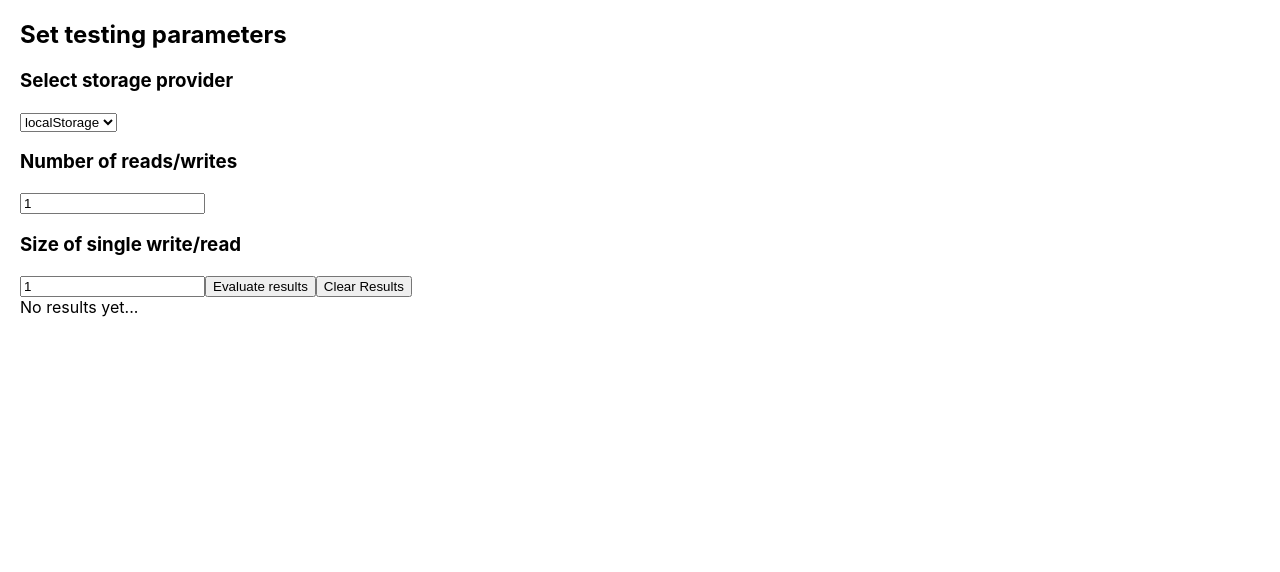
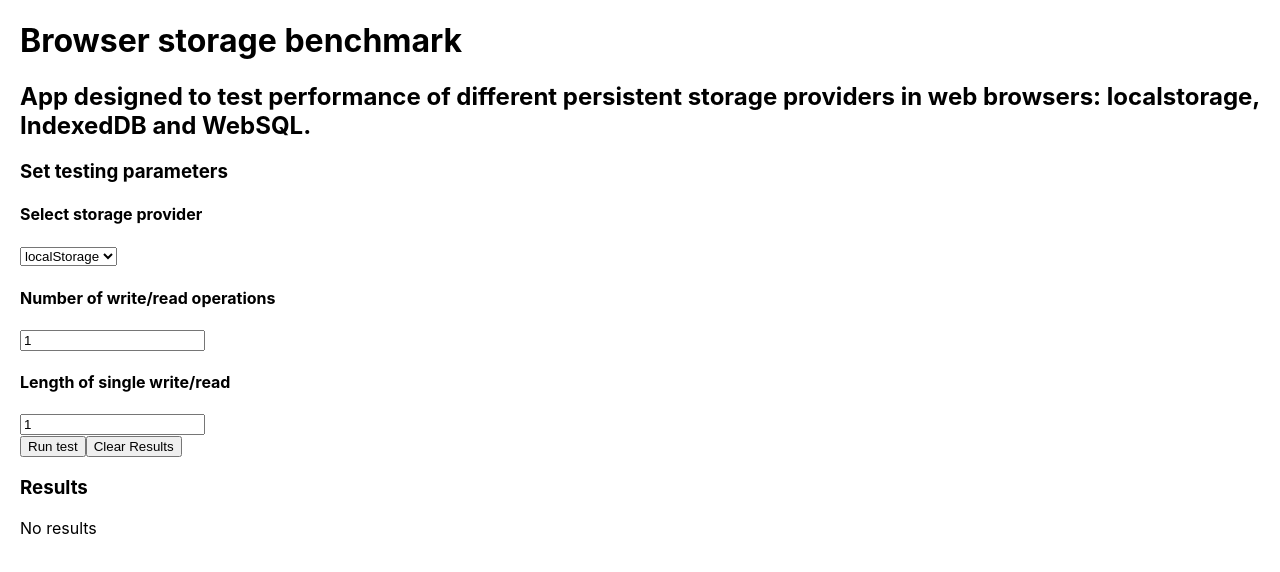
Before and after one commit to jablpiotrek/browser-storage-benchmark, a React (Create React App) app: page / in a window 1280 px wide. Shown: the top 572 px of the page. Built offline with nearby package versions, Linux system fonts and the light colour scheme.

Commit message:
components update and UI changes

```diff
--- a/src/App.jsx
+++ b/src/App.jsx
@@ -1,6 +1,7 @@
 import React, { Component } from 'react';
 import Controls from './components/Controls';
 import Results from './components/Results';
+import Header from './components/Header';
 import './styles/App.scss';
 
 export default class App extends Component {
@@ -18,9 +19,7 @@ export default class App extends Component {
   }
 
   setBusyState(isBusy) {
-    this.setState({
-      isBusy,
-    });
+    this.setState({ isBusy });
   }
 
   addResult(result) {
@@ -30,9 +29,7 @@ export default class App extends Component {
   deleteResult(id) {
     const { results } = this.state;
     const newResults = results.filter(result => result.id !== id);
-    this.setState({
-      results: newResults,
-    });
+    this.setState({ results: newResults });
   }
 
   clearResults() {
@@ -43,6 +40,7 @@ export default class App extends Component {
     const { results, isBusy } = this.state;
     return (
       <div className="App">
+        <Header />
         <Controls
           handleAddResult={this.addResult}
           handleClearResults={this.clearResults}
--- a/src/components/Controls.jsx
+++ b/src/components/Controls.jsx
@@ -8,12 +8,12 @@ export default class Controls extends Component {
     this.state = {
       size: {
         min: 1,
-        max: 100,
+        max: 20000,
         value: 1,
       },
       number: {
         min: 1,
-        max: 200,
+        max: 500,
         value: 1,
       },
       errors: {
@@ -98,47 +98,60 @@ export default class Controls extends Component {
     }
 
     return (
-      <div className="Controls">
-        <h2>Set testing parameters</h2>
-        <h3>Select storage provider</h3>
+      <div className="controls">
+        <h3 className="controls__heading">Set testing parameters</h3>
+        <div className="controls__section">
+          <h4 className="controls__section-heading">Select storage provider</h4>
           <select
             name="driver"
             onChange={this.handleDriverChange}
             defaultValue="localStorage"
+            className="controls__input-select"
           >
             <option value="IndexedDB">IndexedDB</option>
             <option value="WebSQL">WebSQL</option>
             <option value="localStorage">localStorage</option>
           </select>
-        <h3>Number of reads/writes</h3>
+        </div>
+        <div className="controls__section">
+          <h4 className="controls__section-heading">Number of write/read operations</h4>
           <input
             type="text"
             name="number"
             value={number.value}
             onChange={this.handleChange}
+            className="controls__input"
           />
           {errors.number ? errorText(number.min, number.max) : null}
-        <h3>Size of single write/read</h3>
+        </div>
+        <div>
+          <h4 className="controls__section-heading">Length of single write/read</h4>
           <input
             type="text"
             name="size"
             value={size.value}
             onChange={this.handleChange}
+            className="controls__input"
           />
           {errors.size ? errorText(size.min, size.max) : null}
+        </div>
+        <div className="controls__section">
           <button
             type="button"
             onClick={this.handleEvaluate}
             disabled={errors.size || errors.number || isBusy}
+            className="controls__button"
           >
-          Evaluate results
+            {isBusy ? 'Working...' : 'Run test'}
           </button>
           <button
             type="button"
             onClick={handleClearResults}
+            className="controls__button"
           >
             Clear Results
           </button>
+        </div>
       </div>
     );
   }
--- a/src/components/Header.jsx
+++ b/src/components/Header.jsx
@@ -0,0 +1,13 @@
+import React from 'react';
+
+export default function Header() {
+  return (
+    <div className="header">
+      <h1>Browser storage benchmark</h1>
+      <h2>
+        App designed to test performance of different persistent storage
+        providers in web browsers: localstorage, IndexedDB and WebSQL.
+      </h2>
+    </div>
+  );
+}
--- a/src/components/Results.jsx
+++ b/src/components/Results.jsx
@@ -4,16 +4,20 @@ import PropTypes from 'prop-types';
 function Results(props) {
   const { results, handleDeleteResult } = props;
   const resultsTable = results.map(result => (
-    <tr key={result.id}>
-      <td>{result.id}</td>
-      <td>{result.data.driver}</td>
-      <td>{result.data.size}</td>
-      <td>{result.data.number}</td>
-      <td>{result.data.result}</td>
-      <td>
+    <tr
+      key={result.id}
+      className="results__table-row"
+    >
+      <td className="results__table-cell">{result.id}</td>
+      <td className="results__table-cell">{result.data.driver}</td>
+      <td className="results__table-cell">{result.data.size}</td>
+      <td className="results__table-cell">{result.data.number}</td>
+      <td className="results__table-cell">{result.data.result}</td>
+      <td className="results__table-cell">
         <button
           type="button"
           onClick={() => { handleDeleteResult(result.id); }}
+          className="results__delete-button"
         >
           Delete
         </button>
@@ -24,15 +28,15 @@ function Results(props) {
   function content() {
     if (results.length) {
       return (
-        <table>
-          <thead>
-            <tr>
-              <th>ID</th>
-              <th>Storage provider</th>
-              <th>Write/read size</th>
-              <th>Number of writes/reads</th>
-              <th>Delay</th>
-              <th />
+        <table className="results__table">
+          <thead className="results__table-header">
+            <tr className="results__table-row">
+              <th className="results__table-cell">ID</th>
+              <th className="results__table-cell">Storage provider</th>
+              <th className="results__table-cell">Write/read size</th>
+              <th className="results__table-cell">Number of writes/reads</th>
+              <th className="results__table-cell">Delay time [ms]</th>
+              <th className="results__table-cell" />
             </tr>
           </thead>
           <tbody>
@@ -41,10 +45,13 @@ function Results(props) {
         </table>
       );
     }
-    return 'No results yet...';
+    return (
+      <p>No results</p>
+    );
   }
   return (
-    <div className="Results">
+    <div className="results">
+      <h3>Results</h3>
       {content()}
     </div>
   );
```
Lines whose indentation alone changed are shown as unchanged.
